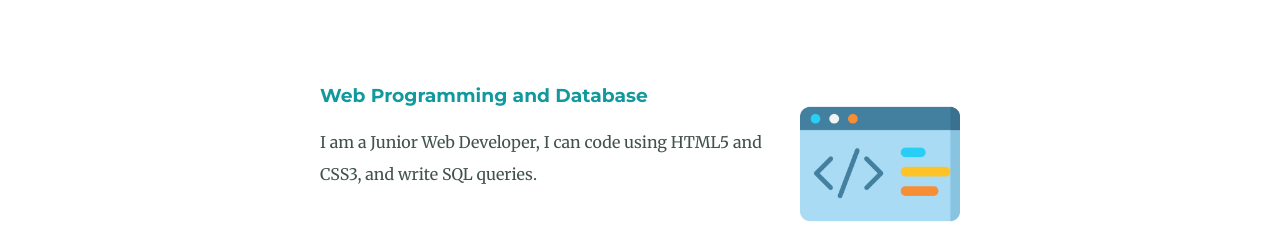
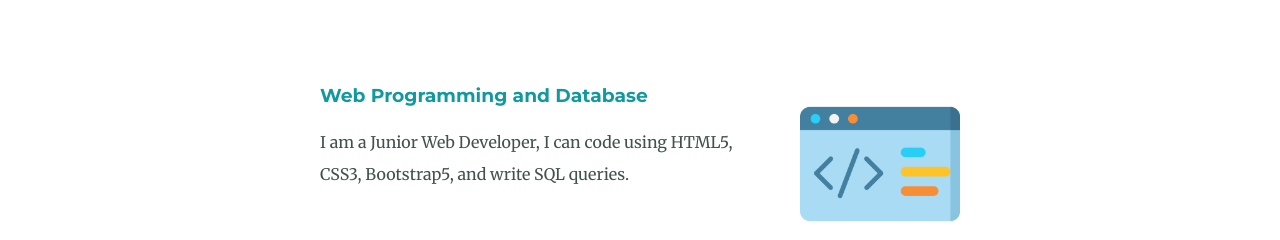
Before and after one commit to Bekhzod38/CV, a plain HTML site: page index.html in a window 1280 px wide. Shown: the part 1780-2020 px from the top of the page. Drawn offline with Linux system fonts and the light colour scheme.

Commit message:
Update index.html

```diff
--- a/index.html
+++ b/index.html
@@ -34,7 +34,7 @@
         <div class="skill-row">
           <img class="coding-img" src="images/001-code.png" alt="coding-img">
           <h3> Web Programming and Database </h3>
-          <p class=""> I am a Junior Web Developer, I can code using HTML5 and CSS3, and write SQL queries.</p>
+          <p class=""> I am a Junior Web Developer, I can code using HTML5, CSS3, Bootstrap5, and write SQL queries.</p>
         </div>
       </div>
       <hr>
```
